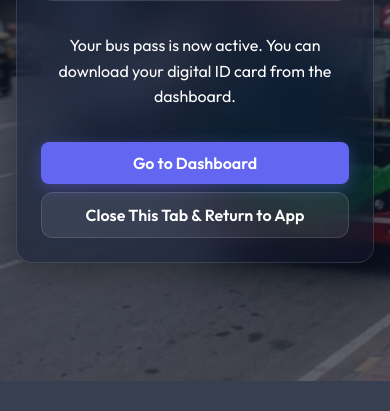
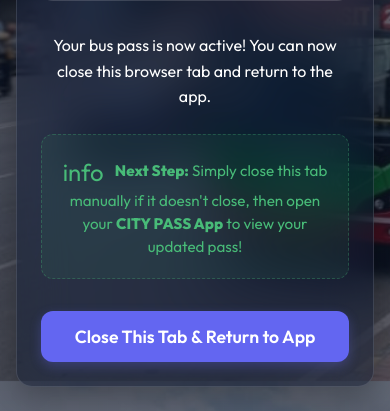
Before and after one commit to sowndhariya31/Online-Buss-Pass-Generation-And-Renewal, a Django app: template templates/passes/payment_success.html in a window 390 px wide. Shown: the part 463-874 px from the top of the page. Before the commit the page ends 844 px from the top, so only its background shows below. Run offline with Django 5.2, Linux system fonts and the light colour scheme; the template is opened without the code that fills it, so the values that code supplies are empty.

Commit message:
Optimize payment pages for mobile: remove Dashboard link, auto-close window after 5 seconds, add manual tab closing helper alerts

```diff
--- a/templates/passes/payment_success.html
+++ b/templates/passes/payment_success.html
@@ -22,14 +22,37 @@
             </div>
         </div>
 
-        <p style="margin-bottom: 2rem; line-height: 1.6;">
-            Your bus pass is now active. You can download your digital ID card from the dashboard.
+        <p style="margin-bottom: 1.5rem; line-height: 1.6;">
+            Your bus pass is now active! You can now close this browser tab and return to the app.
         </p>
 
+        <div style="background: rgba(72, 187, 120, 0.08); border: 1px dashed rgba(72, 187, 120, 0.3); border-radius: 12px; padding: 1.2rem; font-size: 0.95rem; margin-bottom: 2rem; text-align: center; color: #48bb78; line-height: 1.5;">
+            <span class="material-icons" style="font-size: 1.5rem; vertical-align: middle; margin-right: 0.5rem;">info</span>
+            <strong>Next Step:</strong> Simply close this tab manually if it doesn't close, then open your <strong>CITY PASS App</strong> to view your updated pass!
+        </div>
+
         <div class="flex-column gap-1">
-            <a href="{% url 'dashboard' %}" class="btn btn-primary" style="width: 100%;">Go to Dashboard</a>
-            <button class="btn btn-secondary" onclick="window.close();" style="width: 100%; margin-top: 0.5rem; background: rgba(255,255,255,0.08); border: 1px solid var(--glass-border); color: white; padding: 12px; border-radius: 12px; font-weight: 600; cursor: pointer; transition: background 0.2s;">Close This Tab & Return to App</button>
+            <button class="btn btn-primary" onclick="closeWindow();" style="width: 100%; padding: 14px; border-radius: 12px; font-weight: 600; cursor: pointer; background: var(--primary); color: white; border: none; font-size: 1.1rem; box-shadow: 0 4px 12px rgba(99, 102, 241, 0.3);">
+                Close This Tab & Return to App
+            </button>
         </div>
+
+        <script>
+            function closeWindow() {
+                // Try multiple closing methods
+                window.close();
+                window.open('', '_self', '');
+                window.close();
+
+                // Fallback alert for mobile browsers that restrict programmatic closing
+                setTimeout(function() {
+                    alert("Please manually close this browser tab/window and return to your CITY PASS App!");
+                }, 300);
+            }
+
+            // Auto-attempt to close after 5 seconds to make it completely seamless
+            setTimeout(closeWindow, 5000);
+        </script>
     </div>
 </div>
 {% endblock %}
```
Also changed, not shown: templates/passes/payment_failed.html (+15 -2 lines).
